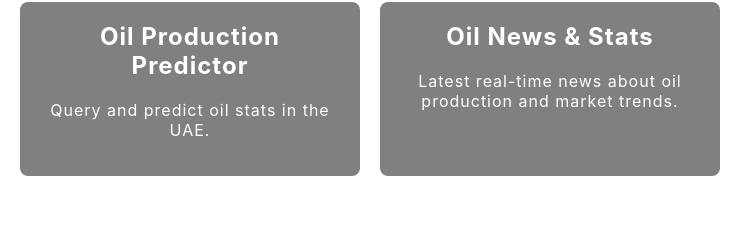
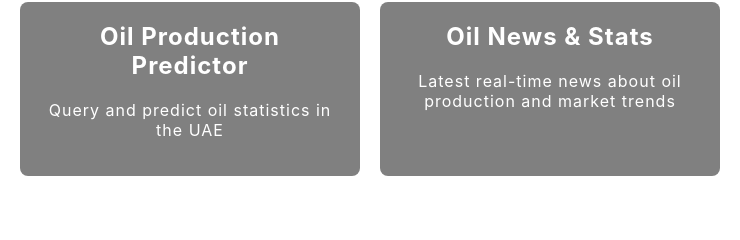
Before and after one commit to B-Assali/Oryx, a website: page dist/chat.html in a window 1280 px wide. Shown: the part 426-666 px from the top of the page, 270-1010 px from the left. Drawn offline with Linux system fonts and the light colour scheme; no server answers.

Commit message:
slight grammatical edits to plugin descriptions

```diff
--- a/dist/chat.html
+++ b/dist/chat.html
@@ -29,11 +29,11 @@
             <div class="service-selection">
                 <div class="service-box" id="oil-production-predictor">
                     <h2>Oil Production Predictor</h2>
-                    <p>Query and predict oil stats in the UAE.</p>
+                    <p>Query and predict oil statistics in the UAE</p>
                 </div>
                 <div class="service-box" id="uae-information-query">
                     <h2>Oil News & Stats</h2>
-                    <p>Latest real-time news about oil production and market trends.</p>
+                    <p>Latest real-time news about oil production and market trends</p>
                 </div>
             </div>
 
```
